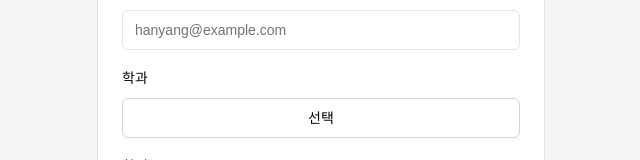
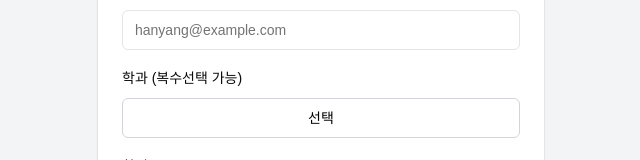
Before and after one commit to hywep/hywep-front, a Next.js app: page /register in a window 1280 px wide. Shown: the part 352-512 px from the top of the page, without its empty margins (319-959 px from the left). Built offline with nearby package versions, Linux system fonts and the light colour scheme.

Commit message:
feat: add a statement for allowing multiple selections for majors

```diff
--- a/src/components/forms/registerForm.tsx
+++ b/src/components/forms/registerForm.tsx
@@ -123,7 +123,7 @@ export function RegisterForm() {
                         )}
 
                         <div className="space-y-2">
-                            <Label>학과</Label>
+                            <Label>학과 (복수선택 가능)</Label>
                             <DropdownMenu>
                                 <DropdownMenuTrigger asChild>
                                     <Button
```
